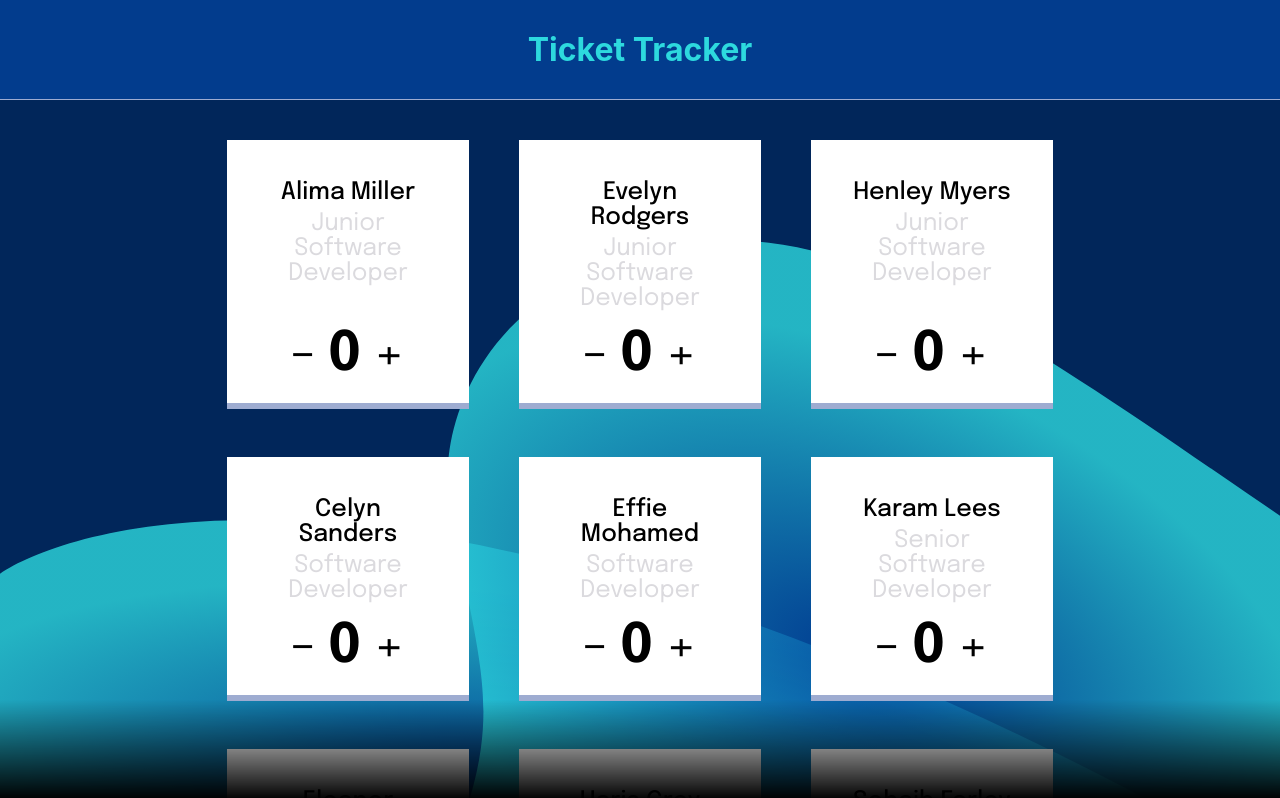
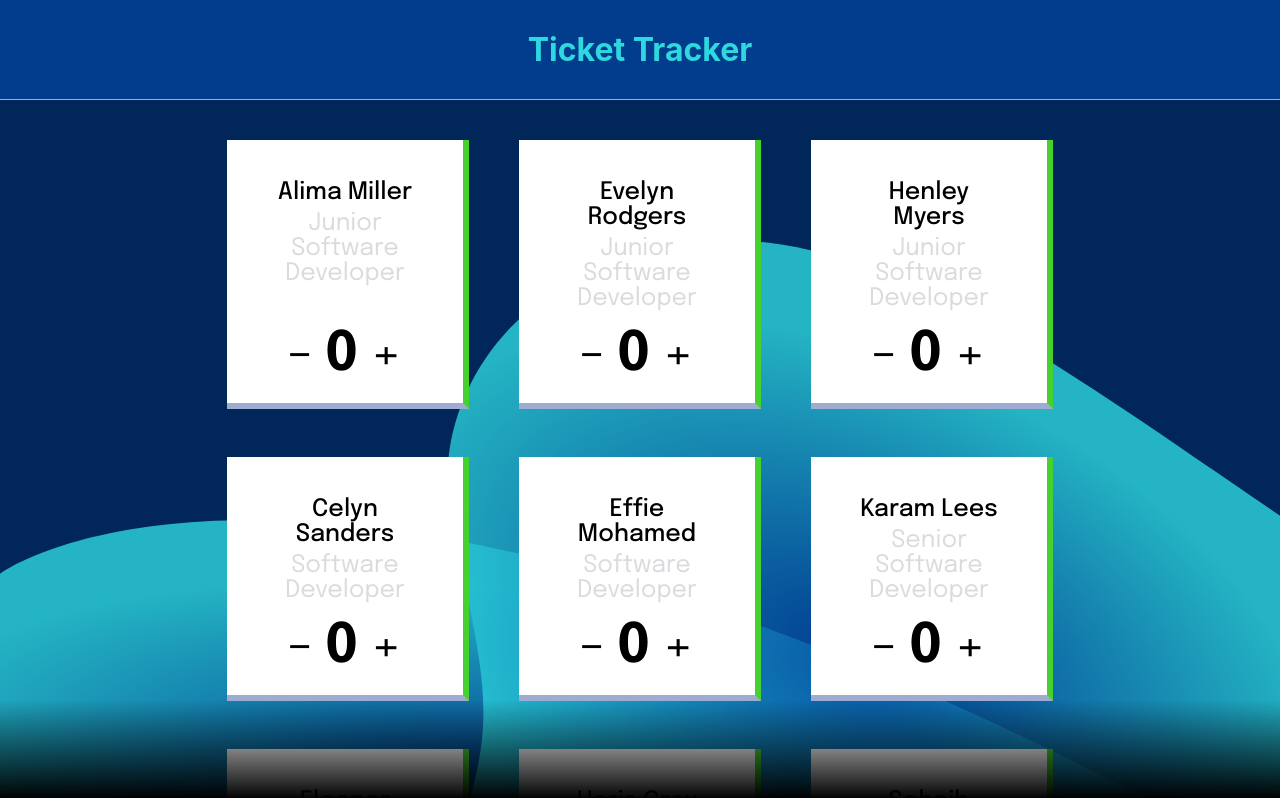
Before and after one commit to samueljacobs98/ticket-tracker-project, a React (Create React App) app: page / in a window 1280 px wide. Shown: the top 798 px of the page. Built offline with nearby package versions, Linux system fonts and the light colour scheme.

Commit message:
added varying ticket border based on state and updated stylings

```diff
--- a/src/assets/scss/_variables.scss
+++ b/src/assets/scss/_variables.scss
@@ -13,12 +13,16 @@ $colour-primary: #2dd9de;
 $colour-header: #023c8d;
 $colour-background: #01265a;
 $colour-card-accent: #9eacd1;
+$colour-card-green: #47d130;
+$colour-card-orange: #d7af49;
+$colour-card-red: #d13a30;
 $colour-black: #000000;
 $colour-white: #ffffff;
 $colour-grey: #dbdade;
 
 // Sizes
 $card-width: 242px;
+$footer-height: 100px;
 
 // Margins & Paddings:
 $card-padding: 40px;
--- a/src/components/Card/Card.jsx
+++ b/src/components/Card/Card.jsx
@@ -12,8 +12,18 @@ const Card = ({ name, role }) => {
     setCount(count + 1);
   };
 
+  const getCardClass = () => {
+    let updatedCardClass = "card card--green";
+    if (count > 4) {
+      updatedCardClass = count > 9 ? "card card--red" : "card card--orange";
+    }
+    return updatedCardClass;
+  };
+
+  const classNameVar = getCardClass();
+
   return (
-    <div className="card">
+    <div className={classNameVar}>
       <div className="card__text">
         <p className="card__title">{name}</p>
         <p className="card__role">{role}</p>
--- a/src/components/Card/Card.scss
+++ b/src/components/Card/Card.scss
@@ -15,6 +15,17 @@
   flex-direction: column;
   justify-content: space-between;
   align-items: center;
+
+  &--green {
+    border-right: 6px solid $colour-card-green;
+  }
+  &--orange {
+    border-right: 6px solid $colour-card-orange;
+  }
+  &--red {
+    border-right: 6px solid $colour-card-red;
+  }
+
   .card__text {
     .card__title {
       font-size: $card-title-size;
--- a/src/components/Footer/Footer.scss
+++ b/src/components/Footer/Footer.scss
@@ -1,7 +1,9 @@
+@use "../../assets/scss/variables" as *;
+
 .footer {
   background: linear-gradient(0deg, rgba(0, 0, 0, 1) 0%, rgba(0, 0, 0, 0) 100%);
   width: 100%;
-  height: 100px;
+  height: $footer-height;
 
   position: fixed;
   bottom: 0;
--- a/src/components/Tickets/Tickets.scss
+++ b/src/components/Tickets/Tickets.scss
@@ -2,6 +2,7 @@
 
 .tickets {
   margin: 40px 60px;
+  margin-bottom: $footer-height;
   display: grid;
   grid-template-columns: repeat(auto-fit, $card-width);
   justify-content: center;
@@ -12,6 +13,7 @@
 @media screen and (min-width: 900px) {
   .tickets {
     margin: 40px 160px;
+    margin-bottom: $footer-height;
     row-gap: 48px;
   }
 }
```
